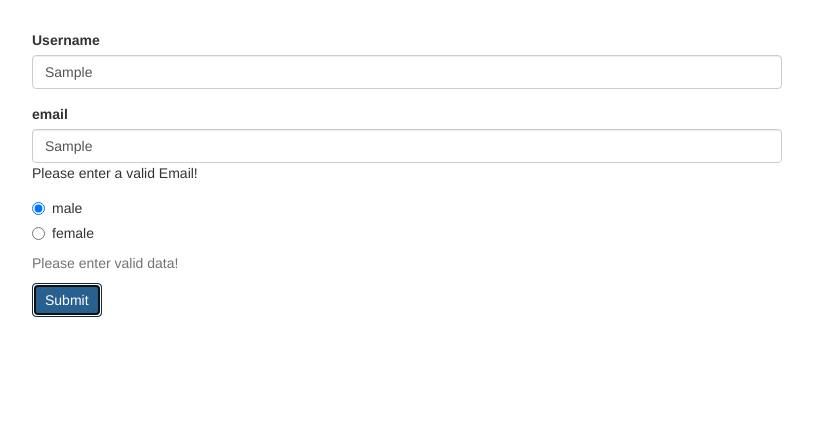
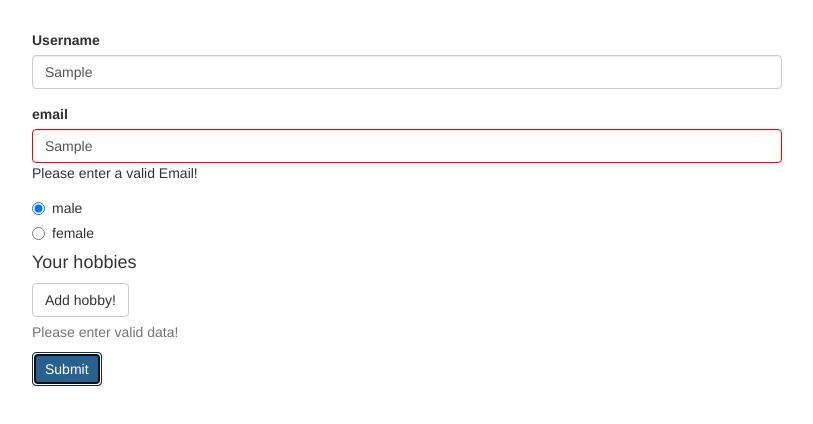
Before and after one commit to manuarora700/angular-forms-reactive, an Angular app: page / in a window 1280 px wide. Both pictures are taken after typing "Sample", "Sample" into the empty fields and a click on the button "Submit". Shown: the top 424 px of the page, without its empty margins (233-1046 px from the left). Built offline with nearby package versions, Linux system fonts and the light colour scheme.

Commit message:
Forms creation

```diff
--- a/src/app/app.component.css
+++ b/src/app/app.component.css
@@ -1,3 +1,8 @@
 .container {
   margin-top: 30px;
 }
+
+
+input.ng-invalid.ng-touched {
+  border: 1px solid red;
+}
--- a/src/app/app.component.html
+++ b/src/app/app.component.html
@@ -2,6 +2,7 @@
   <div class="row">
     <div class="col-xs-12 col-sm-10 col-md-8 col-sm-offset-1 col-md-offset-2">
       <form [formGroup]="signupForm" (ngSubmit)="onSubmit()">
+        <div formGroupName="userData">
           <div class="form-group">
             <label for="username">Username</label>
             <input
@@ -13,7 +14,7 @@
               <p
               class="help-block"
               >
-            <span *ngIf="!signupForm.get('username').valid && signupForm.get('username').touched">Please enter a valid username!</span>
+              <span *ngIf="!signupForm.get('userData.username').valid && signupForm.get('userData.username').touched">Please enter a valid username!</span>
           </div>
           <div class="form-group">
             <label for="email">email</label>
@@ -22,9 +23,11 @@
               id="email"
               formControlName="email"
               class="form-control">
-            <span *ngIf="!signupForm.get('email').valid && signupForm.get('email').touched">Please enter a valid Email!</span>
+              <span *ngIf="!signupForm.get('userData.email').valid && signupForm.get('userData.email').touched">Please enter a valid Email!</span>
 
           </div>
+        </div>
+
         <div class="radio" *ngFor="let gender of genders">
           <label>
             <input
@@ -34,9 +37,22 @@
           </label>
 
         </div>
+        <div formArrayName="hobbies">
+          <h4>Your hobbies</h4>
+          <button class="btn btn-default" type="button"
+          (cick)="onAddHobby()">Add hobby!</button>
+
+          <div class="form-group"
+          *ngFor="let hobbyControl of getControls(); let i = index">
+
+            <input type="text" class="form-control" [formControlName]="i">
+          </div>
+
+        </div>
         <span class="help-block" *ngIf="!signupForm.valid && signupForm.touched">Please enter valid data!</span>
 
         <button class="btn btn-primary" type="submit">Submit</button>
+
       </form>
     </div>
   </div>
--- a/src/app/app.component.ts
+++ b/src/app/app.component.ts
@@ -1,6 +1,6 @@
 import { ClassGetter } from '@angular/compiler/src/output/output_ast';
 import { Component, OnInit } from '@angular/core';
-import { FormControl, FormGroup, Validators } from '@angular/forms';
+import { FormArray, FormControl, FormGroup, Validators } from '@angular/forms';
 
 @Component({
   selector: 'app-root',
@@ -13,13 +13,25 @@
 
   ngOnInit() {
     this.signupForm = new FormGroup({
-      'username': new FormControl(null, Validators.required),
-      'email': new FormControl(null, [Validators.required, Validators.email]),
-      'gender': new FormControl('male')
+      'userData': new FormGroup({
+        'username': new FormControl(null, Validators.required),
+        'email': new FormControl(null, [Validators.required, Validators.email]),
+      }),
+
+      'gender': new FormControl('male'),
+      'hobbies': new FormArray([])
     });
   }
 
   onSubmit() {
     console.log(this.signupForm);
   }
+  onAddHobby() {
+    const control = new FormControl(null, Validators.required);
+    (<FormArray>this.signupForm.get('hobbies')).push(control);
+  }
+
+  getControls() {
+    return (<FormArray>this.signupForm.get('hobbies')).controls;
+  }
 }
```
Lines whose indentation alone changed are shown as unchanged.
